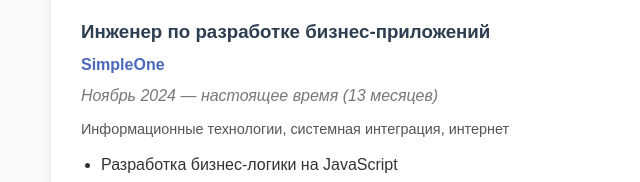
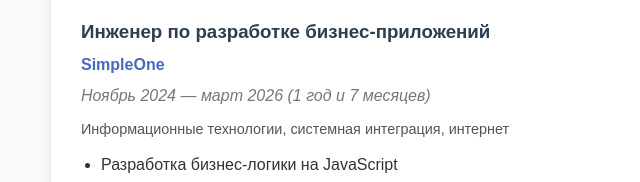
Before and after one commit to Nihaochingiz/resume, a plain HTML site: page index.html in a window 1280 px wide. Shown: the part 1850-2032 px from the top of the page, 33-673 px from the left. Drawn offline with Linux system fonts and the light colour scheme.

Commit message:
Update index.html

```diff
--- a/index.html
+++ b/index.html
@@ -117,7 +117,7 @@
                 <div class="timeline-item">
                     <h3>Инженер по разработке бизнес-приложений</h3>
                     <p class="company"><a href="https://simpleone.ru/" target="_blank">SimpleOne</a></p>
-                    <p class="date">Ноябрь 2024 — настоящее время (13 месяцев)</p>
+                    <p class="date">Ноябрь 2024 — март 2026 (1 год и 7 месяцев)</p>
                     <p class="industry">Информационные технологии, системная интеграция, интернет</p>
                     <ul>
                     <li>Разработка бизнес-логики на JavaScript</li>
```
